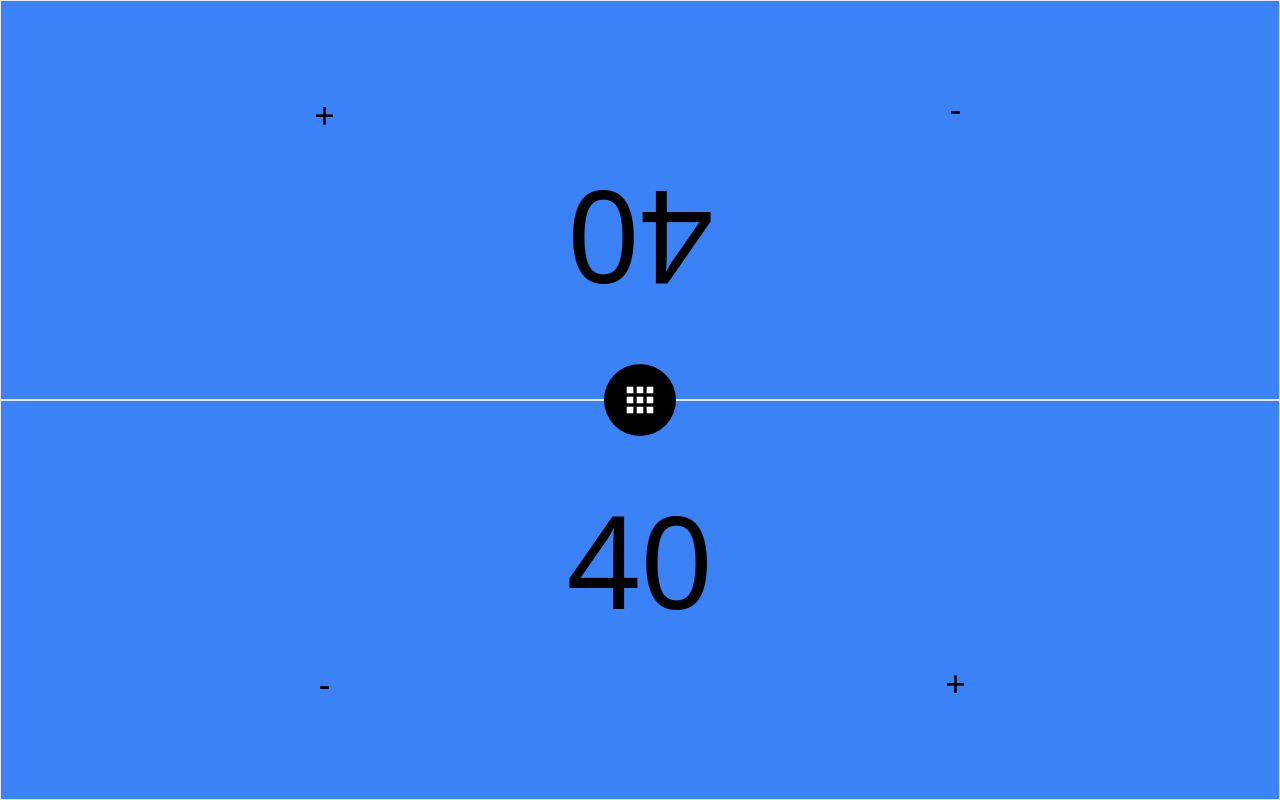
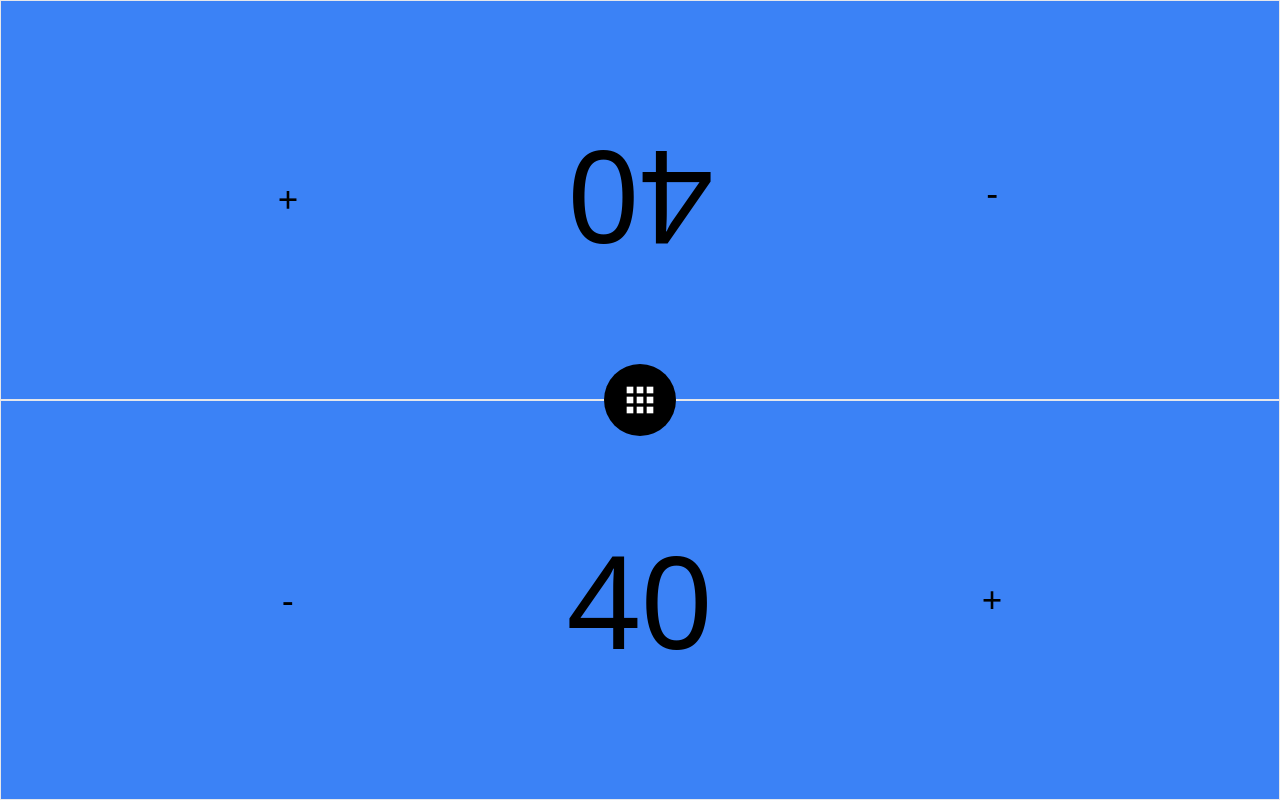
Before and after one commit to mdubelbeis/mtg-life-counter, a React (Vite) app: page /commander/two-players in a window 1280 px wide. Built offline with nearby package versions, Linux system fonts and the light colour scheme.

Commit message:
restructured layout

```diff
--- a/src/components/ui/Playmat.tsx
+++ b/src/components/ui/Playmat.tsx
@@ -1,4 +1,5 @@
-import { useDispatch } from "react-redux";
+import { useDispatch, useSelector } from "react-redux";
+import { useState, useEffect } from "react";
 
 import PlaymatHeader from "./PlaymatHeader";
 
@@ -33,7 +34,6 @@ interface PlaymatProps {
 }
 
 const Playmat: React.FC<PlaymatProps> = ({ playerStats, opacity }) => {
-  const text = playerStats.bgColor === "bg-black" ? "text-white" : "text-black";
   const dispatch = useDispatch();
 
   const handleLifeGain = () => {
@@ -85,21 +85,19 @@ const Playmat: React.FC<PlaymatProps> = ({ playerStats, opacity }) => {
         opacity={opacity}
       />
       <div className="flex flex-col gap-10 w-full justify-center items-center">
-        <div className="w-full text-center text-9xl">
-          <h2 className="">{playerStats.lifeTotal}</h2>
-        </div>
-        <div className="flex w-full">
+        <div className="w-full flex text-center text-9xl">
           <div
-            className={`grid-span-1 h-full w-full flex justify-center items-center text-4xl active:bg-${playerStats.bgColor}-600 rounded active:bg-opacity-50 text-opacity-100`}
+            className={`grid-span-1 h-full w-full flex justify-center items-center text-4xl active:bg-${playerStats.bgColor}-700 rounded active:bg-opacity-50 text-opacity-100`}
             onClick={handleLifeLoss}
           >
-            <span className="">-</span>
+            <span>-</span>
           </div>
+          <h2>{playerStats.lifeTotal}</h2>
           <div
-            className={`grid-span-1 w-full h-full flex justify-center items-center text-4xl active:bg-${playerStats.bgColor}-600 rounded active:bg-opacity-50 text-opacity-100`}
+            className={`grid-span-1 w-full h-full flex justify-center items-center text-4xl active:bg-${playerStats.bgColor}-700 rounded active:bg-opacity-50 text-opacity-100`}
             onClick={handleLifeGain}
           >
-            <span className="">+</span>
+            <span>+</span>
           </div>
         </div>
       </div>
```
